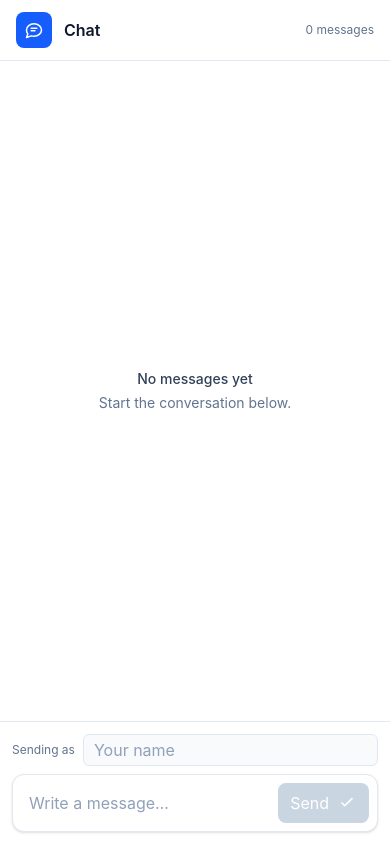
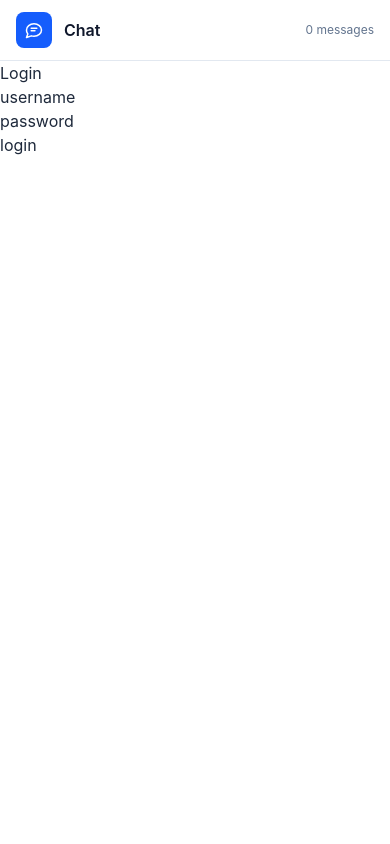
Before and after one commit to hoanglhh/chat_app_project, a React (Vite) app in the folder my-chat-frontend/: page / in a window 390 px wide. Built offline with nearby package versions, Linux system fonts and the light colour scheme; no server answers.

Commit message:
Add frontend login

```diff
--- /dev/null
+++ b/my-chat-frontend/components/LoginForm.jsx
@@ -0,0 +1,29 @@
+const LoginForm = ({ username, password, setUsername, setPassword,handleLogin}) => {
+  return (
+      <form onSubmit={handleLogin}>
+        <div>
+          <label>
+            username
+            <input
+              type="text"
+              value={username}
+              onChange={({ target }) => setUsername(target.value)}
+            />
+          </label>
+        </div>
+        <div>
+          <label>
+            password
+            <input
+              type="password"
+              value={password}
+              onChange={({ target }) => setPassword(target.value)}
+            />
+          </label>
+        </div>
+        <button type="submit">login</button>
+      </form>
+  )
+}
+
+export default LoginForm
--- a/my-chat-frontend/components/MessageForm.jsx
+++ b/my-chat-frontend/components/MessageForm.jsx
@@ -1,5 +1,5 @@
-const MessageForm = ({ name, content, addMessage, handleContentChange, handleNameChange, sending, saving, isEditing, cancelEditing }) => {
-  const cannotSend = sending || saving || content.trim() === '' || name.trim() === ''
+const MessageForm = ({ content, addMessage, handleContentChange, sending, saving, isEditing, cancelEditing }) => {
+  const cannotSend = sending || saving || content.trim() === ''
 
   const handleKeyDown = (event) => {
     if (event.key === 'Enter' && !event.shiftKey) {
@@ -29,20 +29,6 @@ const MessageForm = ({ name, content, addMessage, handleContentChange, handleNam
           </button>
         </div>
       )}
-
-      <div className="mb-2 flex items-center gap-2">
-        <label htmlFor="name" className="shrink-0 text-xs text-slate-500">
-          Sending as
-        </label>
-        <input
-          id="name"
-          className="h-8 min-w-0 flex-1 rounded-md border border-slate-200 bg-slate-50 px-2.5 text-sm text-slate-700 outline-none placeholder:text-slate-400 focus:border-blue-400 focus:bg-white focus:ring-2 focus:ring-blue-100 sm:max-w-48"
-          value={name}
-          onChange={handleNameChange}
-          placeholder="Your name"
-          autoComplete="name"
-        />
-      </div>
 
       <div className="flex items-end gap-2 rounded-xl border border-slate-200 bg-white p-2 shadow-sm focus-within:border-blue-400 focus-within:ring-2 focus-within:ring-blue-100">
         <label htmlFor="content" className="sr-only">
--- /dev/null
+++ b/my-chat-frontend/services/login.js
@@ -0,0 +1,12 @@
+import axios from 'axios'
+const backendUrl =
+  import.meta.env.VITE_API_BASE_URL ||
+  'http://localhost:3001'
+const baseUrl = `${backendUrl}/api/login`
+
+const login = async credentials => {
+  const res = await axios.post(baseUrl, credentials)
+  return res.data
+}
+
+export default { login }
--- a/my-chat-frontend/services/messages.js
+++ b/my-chat-frontend/services/messages.js
@@ -1,14 +1,26 @@
 import axios from 'axios'
-const baseUrl =
+const backendUrl =
   import.meta.env.VITE_API_BASE_URL ||
-  'http://localhost:3001/api/messages'
+  'http://localhost:3001'
+const baseUrl = `${backendUrl}/api/messages`
+let token = null
+
+const setToken = newToken => {
+  token = `Bearer ${newToken}`
+}
+
+const getConfig = () => ({
+  headers: {
+    Authorization: token
+  }
+})
 
 const remove = id => {
-  return axios.delete(`${baseUrl}/${id}`)
+  return axios.delete(`${baseUrl}/${id}`, getConfig())
 }
 
 const create = newMessage => {
-  return axios.post(baseUrl, newMessage)
+  return axios.post(baseUrl, newMessage, getConfig())
   .then(response => response.data)
 }
 
@@ -18,8 +30,8 @@ const getAll = () => {
 }
 
 const update = (id, newMessage) => {
-  return axios.put(`${baseUrl}/${id}`, newMessage)
+  return axios.put(`${baseUrl}/${id}`, newMessage, getConfig())
     .then(response => response.data)
 }
 
-export default { remove, create, getAll, update }
+export default { setToken, remove, create, getAll, update }
--- a/my-chat-frontend/src/App.jsx
+++ b/my-chat-frontend/src/App.jsx
@@ -3,6 +3,8 @@ import MessageForm from "../components/MessageForm"
 import MessageList from "../components/MessageList"
 import messageService from '../services/messages'
 import Notification from '../components/Notification'
+import LoginForm from '../components/LoginForm'
+import loginService from '../services/login'
 
 const App = () => {
   const [messages, setMessages] = useState([])
@@ -11,9 +13,9 @@ const App = () => {
   const [loading, setLoading] = useState(true)
   const [sending, setSending] = useState(false)
   const [saving, setSaving] = useState(false)
-  const [name, setName] = useState(() => {
-    return window.localStorage.getItem('chatName') || ''
-  })
+  const [username, setUsername] = useState('')
+  const [password, setPassword] = useState('')
+  const [user, setUser] = useState(null)
   const messageEndRef = useRef(null)
   const [editingMessageId, setEditingMessageId] = useState(null)
   const isEditing = editingMessageId !== null
@@ -43,16 +45,10 @@ const App = () => {
     })
 }, [])
 
-  useEffect(() => {
-    if (name.trim() !== '') {
-      window.localStorage.setItem('chatName', name)
-    }
-  }, [name])
-
   const addMessage = (event) => {
     event.preventDefault()
 
-    if (name.trim() === '' || content.trim() === '') {
+    if (content.trim() === '') {
       return
     }
 
@@ -62,7 +58,6 @@ const App = () => {
     }
 
     const messageObject = {
-      name,
       content,
     }
 
@@ -101,10 +96,6 @@ const App = () => {
         }
       })
     }
-  }
-
-  const handleNameChange = (event) => {
-    setName(event.target.value)
   }
 
   const handleContentChange = (event) => {
@@ -156,6 +147,20 @@ const App = () => {
     setContent('')
   }
 
+  const handleLogin = async event => {
+    event.preventDefault()
+
+    try {
+      const loggedInUser = await loginService.login({ username, password })
+      messageService.setToken(loggedInUser.token)
+      setUser(loggedInUser)
+      setUsername('')
+      setPassword('')
+    } catch {
+      showNotification('wrong credentials')
+    }
+  }
+
   return (
     <main className="h-dvh overflow-hidden bg-stone-100">
       <div className="mx-auto h-full w-full max-w-3xl sm:p-4">
@@ -192,6 +197,19 @@ const App = () => {
 
           <Notification notification={notification} />
 
+          {user === null ? (
+          <div>
+            <h2>Login</h2>
+
+            <LoginForm
+              username={username}
+              password={password}
+              setUsername={setUsername}
+              setPassword={setPassword}
+              handleLogin={handleLogin}
+            />
+          </div>
+        ) : (
           <div className="flex min-h-0 flex-1 flex-col">
             <div className="chat-scrollbar min-h-0 flex-1 overflow-y-auto overscroll-contain bg-white px-4 py-5 sm:px-6">
               {loading ? (
@@ -212,7 +230,7 @@ const App = () => {
                 <MessageList
                   messages={messages}
                   handleDelete={handleDelete}
-                  currentName={name}
+                  currentName={user.name || user.username}
                   startEditing={startEditing}
                 />
               )}
@@ -221,16 +239,16 @@ const App = () => {
 
             <MessageForm
               addMessage={addMessage}
-              name={name}
               content={content}
               handleContentChange={handleContentChange}
-              handleNameChange={handleNameChange}
               sending={sending}
               saving={saving}
               isEditing={isEditing}
               cancelEditing={cancelEditing}
             />
           </div>
+        )}
+
         </section>
       </div>
     </main>
```
Also changed, not shown: 1 other file (tests, documents, lock files or other folders).
